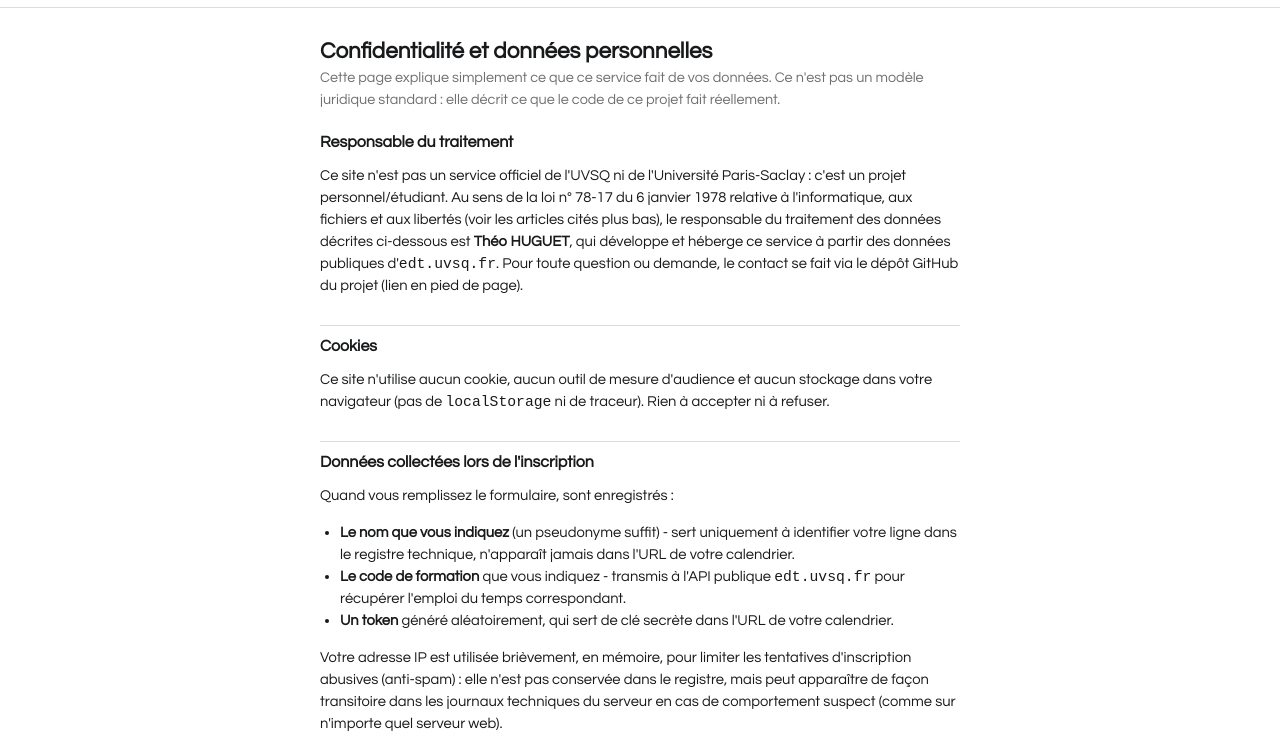
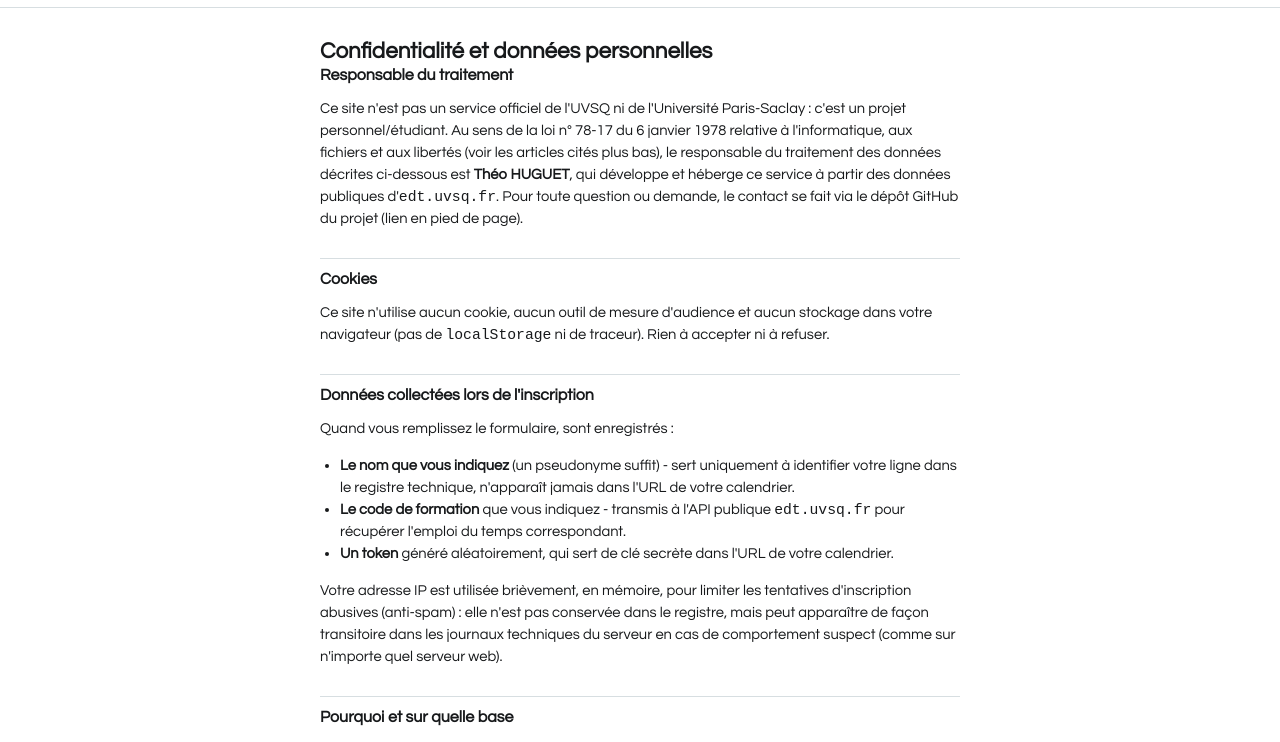
Before and after one commit to theohuguet01/uvsq-schedule-sync, a website: page public/confidentialite.html in a window 1280 px wide. Shown: the part 53-795 px from the top of the page. Drawn offline with Linux system fonts and the light colour scheme.

Commit message:
Retire la phrase d'intro de la page confidentialite

```diff
--- a/public/confidentialite.html
+++ b/public/confidentialite.html
@@ -189,7 +189,6 @@
   <main>
     <article>
       <h1>Confidentialité et données personnelles</h1>
-      <p class="lead">Cette page explique simplement ce que ce service fait de vos données. Ce n'est pas un modèle juridique standard : elle décrit ce que le code de ce projet fait réellement.</p>
 
       <h2>Responsable du traitement</h2>
       <p>Ce site n'est pas un service officiel de l'UVSQ ni de l'Université Paris-Saclay : c'est un projet personnel/étudiant. Au sens de la loi n° 78-17 du 6 janvier 1978 relative à l'informatique, aux fichiers et aux libertés (voir les articles cités plus bas), le responsable du traitement des données décrites ci-dessous est <strong>Théo HUGUET</strong>, qui développe et héberge ce service à partir des données publiques d'<code>edt.uvsq.fr</code>. Pour toute question ou demande, le contact se fait via le dépôt GitHub du projet (lien en pied de page).</p>
```
